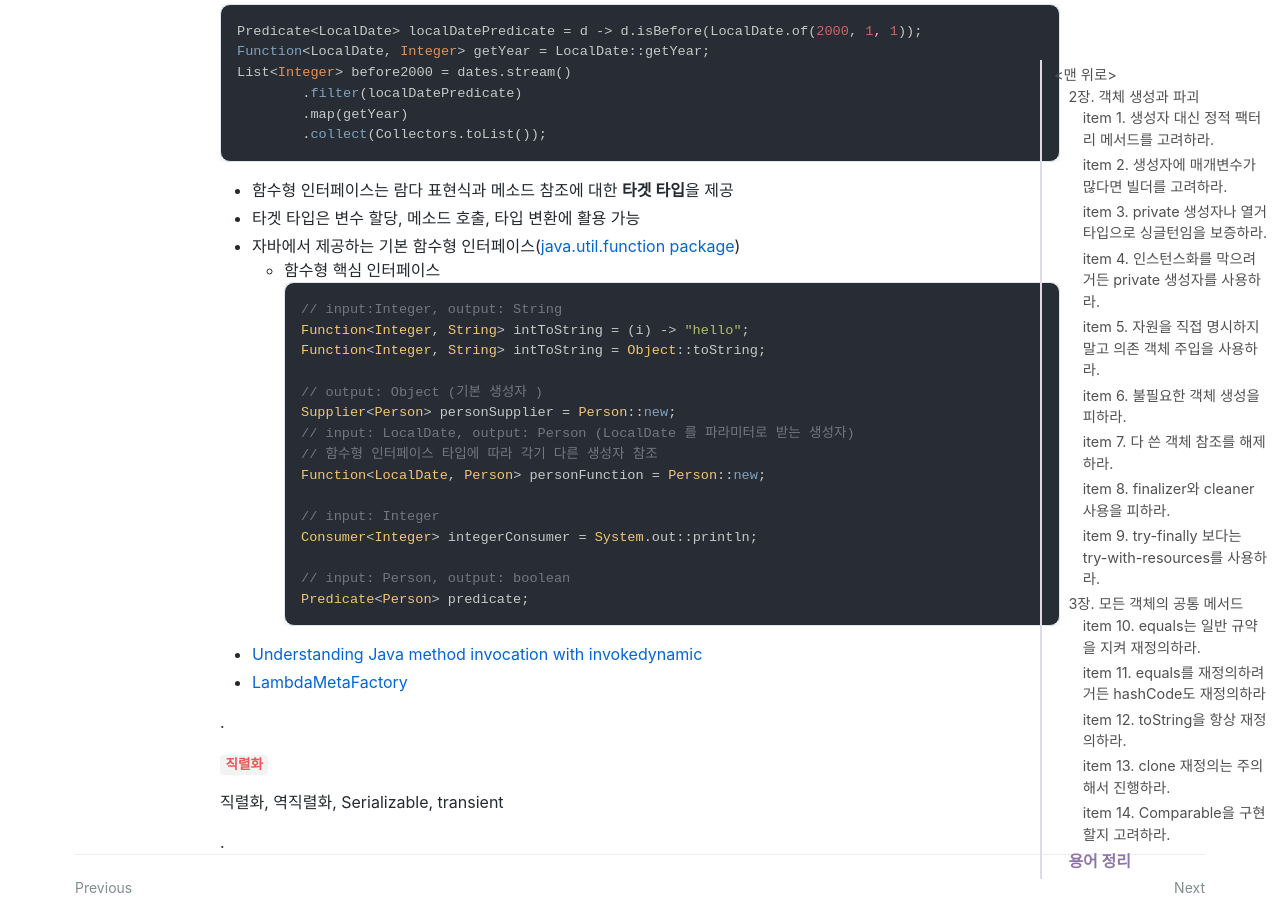
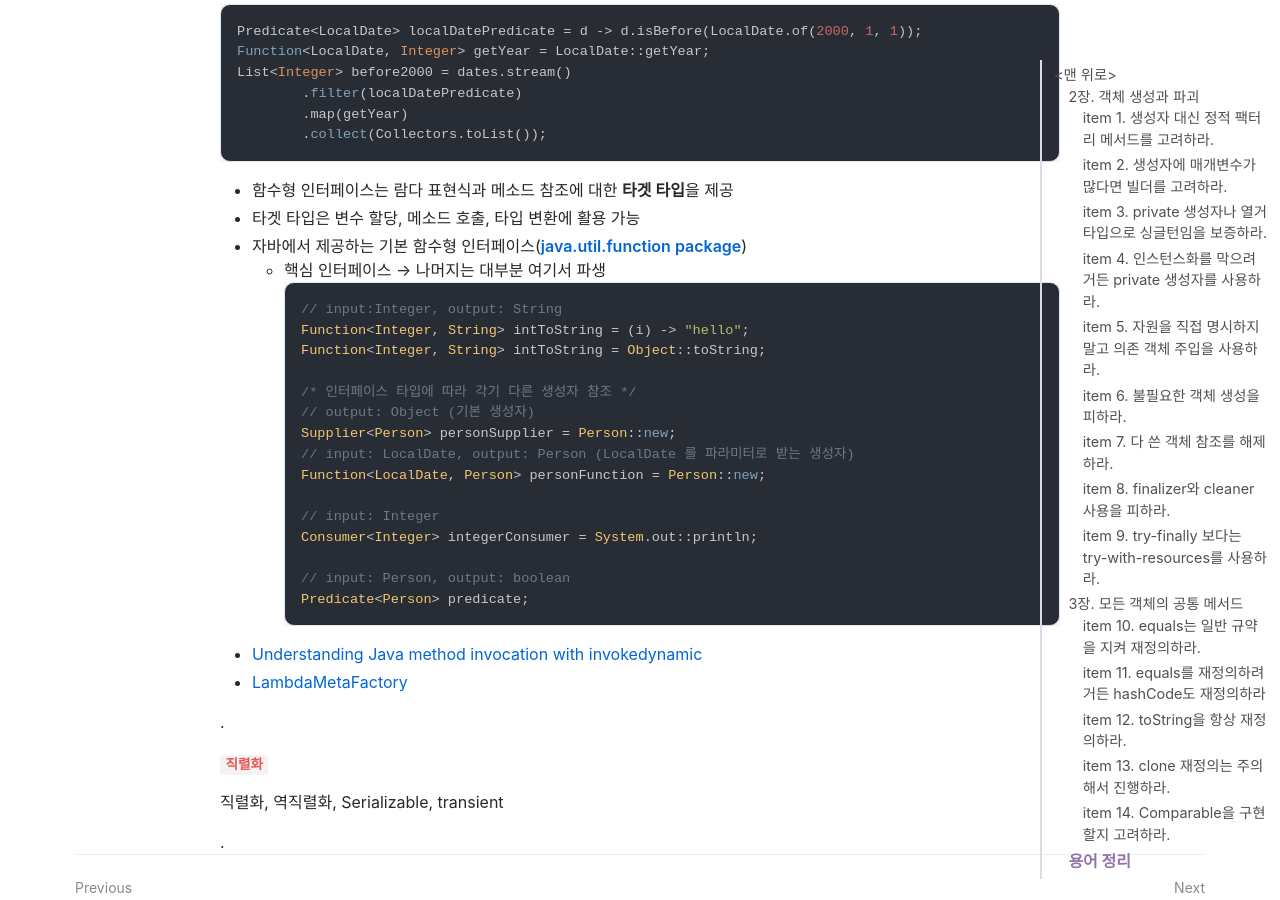
Before and after one commit to jihunparkme/jihunparkme.github.io, a Jekyll site: the page built from _posts/2023-04-07-Effective-Java-Object.md, in a window 1280 px wide and 900 px high, scrolled down 29543 px. Built offline with Jekyll 4.4.1, drawn with Linux system fonts in a browser that asks for light colours; nearby versions of some CDN libraries; comment, search, counter and statistics services are not loaded.

Commit message:
[Effective Java] item 3. private 생성자나 열거 타입으로 싱글턴임을 보증하라.
- 함수형 인터페이스

````diff
--- a/_posts/2023-04-07-Effective-Java-Object.md
+++ b/_posts/2023-04-07-Effective-Java-Object.md
@@ -1349,17 +1349,17 @@ List<Integer> before2000 = dates.stream()
 
 - 함수형 인터페이스는 람다 표현식과 메소드 참조에 대한 **타겟 타입**을 제공
 - 타겟 타입은 변수 할당, 메소드 호출, 타입 변환에 활용 가능
-- 자바에서 제공하는 기본 함수형 인터페이스([java.util.function package](https://docs.oracle.com/javase/8/docs/api/java/util/function/package-summary.html))
-  - 함수형 핵심 인터페이스
+- 자바에서 제공하는 기본 함수형 인터페이스([**java.util.function package**](https://docs.oracle.com/javase/8/docs/api/java/util/function/package-summary.html))
+  - 핵심 인터페이스 → 나머지는 대부분 여기서 파생
     ```java
     // input:Integer, output: String
     Function<Integer, String> intToString = (i) -> "hello";
     Function<Integer, String> intToString = Object::toString;
 
-    // output: Object (기본 생성자 )
+    /* 인터페이스 타입에 따라 각기 다른 생성자 참조 */
+    // output: Object (기본 생성자)
     Supplier<Person> personSupplier = Person::new;
     // input: LocalDate, output: Person (LocalDate 를 파라미터로 받는 생성자)
-    // 함수형 인터페이스 타입에 따라 각기 다른 생성자 참조
     Function<LocalDate, Person> personFunction = Person::new;
 
     // input: Integer
````
